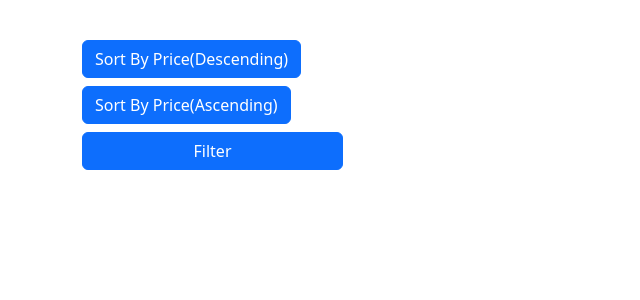
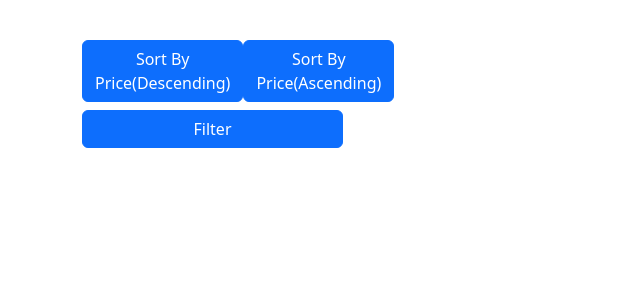
Before and after one commit to Aycelenk/Ecommerce-Website-Django, a Django app: template Marketplace/Main/templates/index.html in a window 1280 px wide. Shown: the part 56-356 px from the top of the page, without its empty margins (0-640 px from the left). Run offline with Django 3.2, Linux system fonts and the light colour scheme; the template is opened without the code that fills it, so the values that code supplies are empty.

Commit message:
some front-end

```diff
--- a/Marketplace/Main/templates/index.html
+++ b/Marketplace/Main/templates/index.html
@@ -10,11 +10,13 @@
 <br>
 <div class="container mt-3">
   <div class="row">
+    <div class="col-lg-3">
+      <div class="d-flex">
         <form method="post" action="{% url 'index' %}">
           {% csrf_token %}
           <input type="hidden" name="command" value="sort">
           <input type="hidden" name="order" value="descending">
-      <button class="btn btn-primary mb-2" type="submit">Sort By Price(Descending)</button>
+          <button class="btn btn-primary mb-2 mr-2" type="submit">Sort By Price(Descending)</button>
         </form>
         <form method="post" action="{% url 'index' %}">
           {% csrf_token %}
@@ -22,7 +24,7 @@
           <input type="hidden" name="order" value="ascending">
           <button class="btn btn-primary mb-2" type="submit">Sort By Price(Ascending)</button>
         </form>
-    <div class="col-lg-3">
+      </div>
       <form>
         <div class="list-group">
           {% for i in categories %}
@@ -38,7 +40,7 @@
     <div class="col-lg-9">
       <div class="row">
         {% for i in instockproducts %}
-        <div class="col-md-4 mb-3">
+        <div class="col-md-4">
           <div class="card mb-2" style="width: 100%">
             <a href="{% url 'detail' i.ID %}">
               <img src="{{ i.image }}" class="card-img-top" alt="..." />
--- a/Marketplace/Product/static/detail.css
+++ b/Marketplace/Product/static/detail.css
@@ -1,6 +1,6 @@
 body {
     background-color: #ffffff;
-    margin-top: 20px;
+
 }
 
 .card {
```
Also changed, not shown: Marketplace/db.sqlite3. Lines whose indentation alone changed are shown as unchanged.
